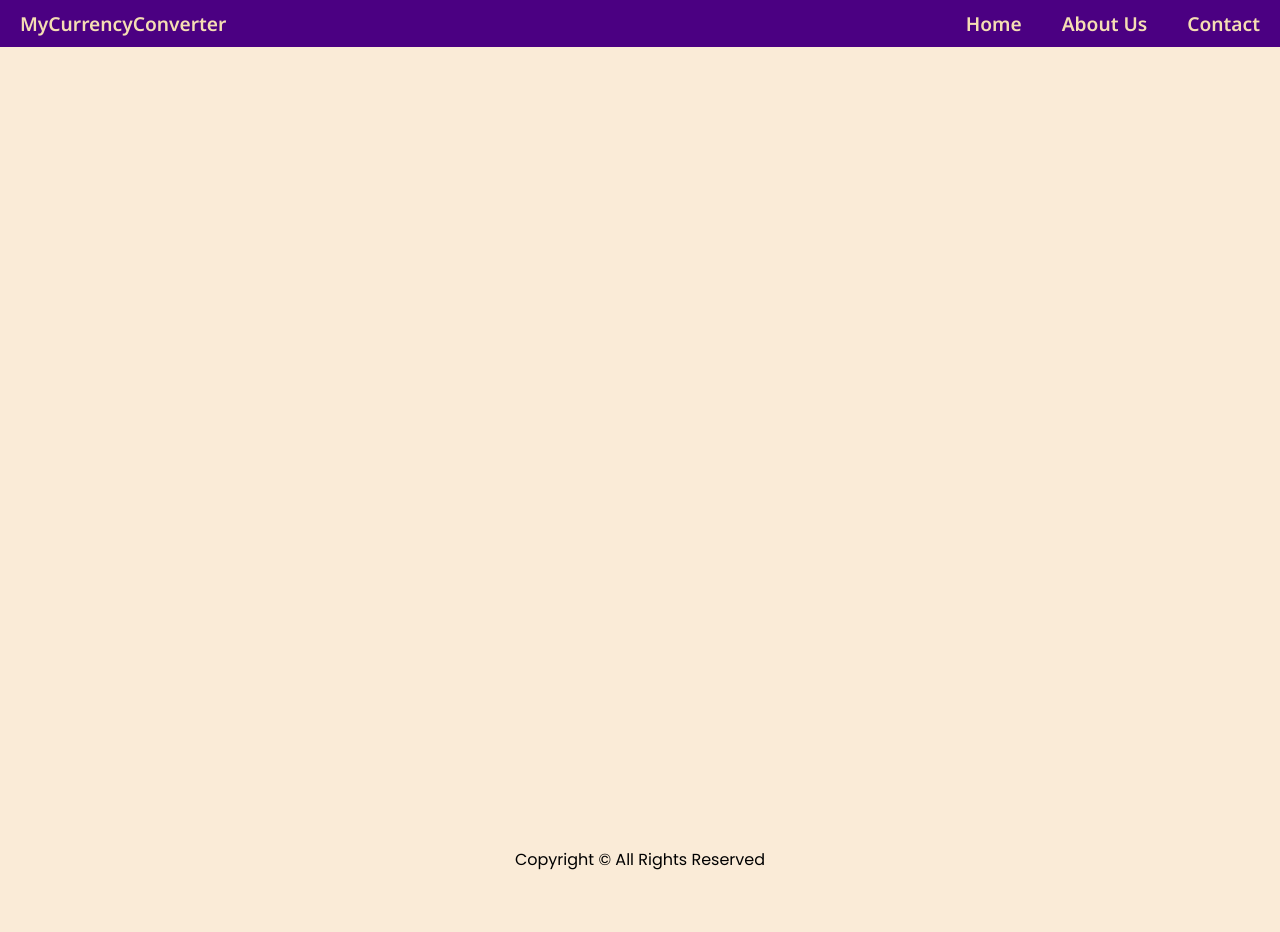
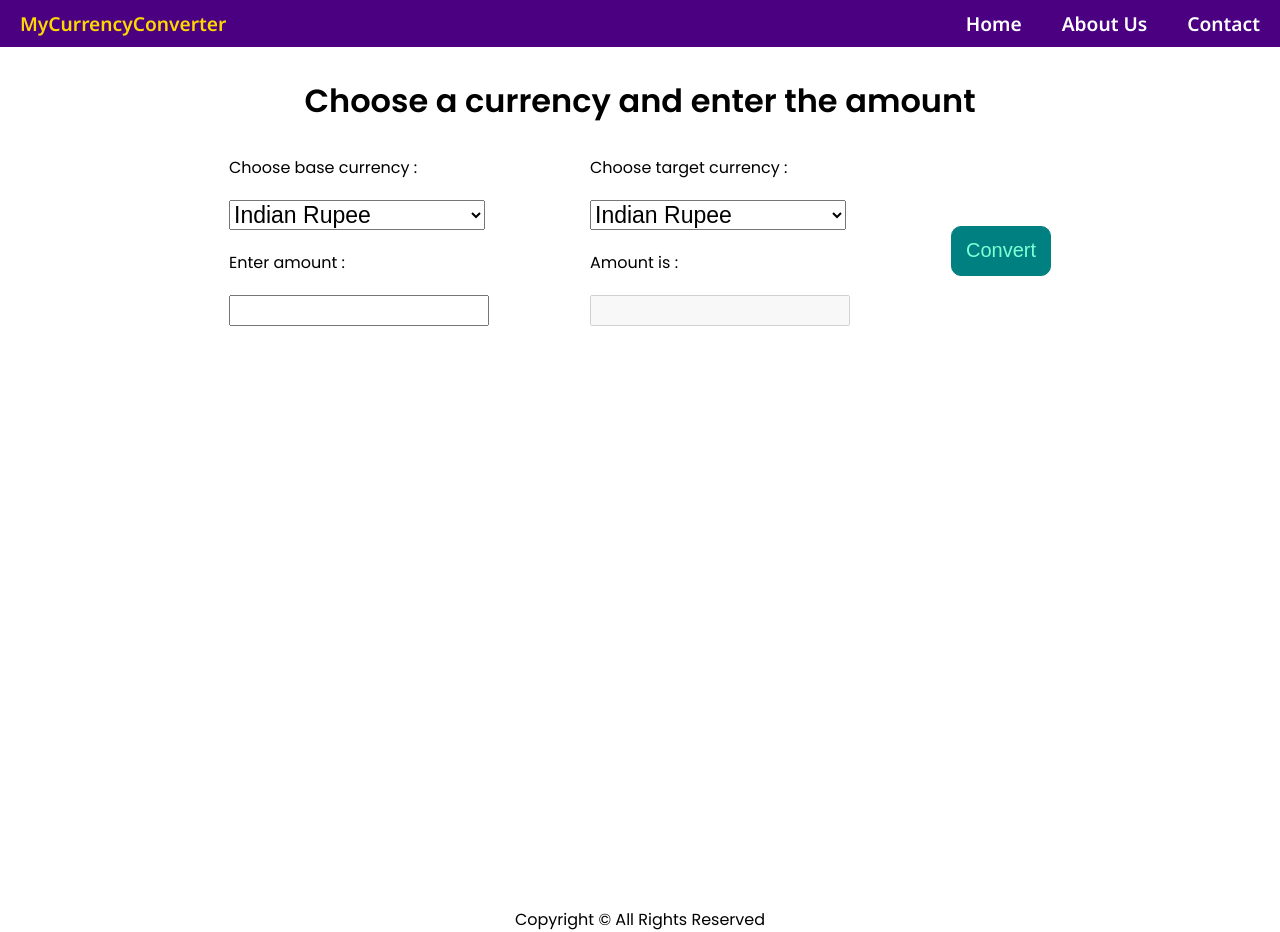
Before and after one commit to bishalpal/MiniProject-CurrencyConverter, a plain HTML site: page index.html in a window 1280 px wide. Before the commit the page ends 872 px from the top, so only its background shows below. Drawn offline with Linux system fonts and the light colour scheme.

Commit message:
add content and styles to body

```diff
--- a/index.html
+++ b/index.html
@@ -1,25 +1,55 @@
 <!DOCTYPE html>
 <html lang="en">
+
 <head>
     <meta charset="UTF-8">
     <meta name="viewport" content="width=device-width, initial-scale=1.0">
     <title>Currency Converter</title>
     <link rel="stylesheet" href="style.css">
 </head>
+
 <body>
     <nav>
         <div class="logo">
             MyCurrencyConverter
         </div>
         <ul>
-            <li>Home</li>
-            <li>About Us</li>
-            <li>Contact</li>
+            <li><a href="#">Home</a></li>
+            <li><a href="/about.html">About Us</a></li>
+            <li><a href="/contact.html">Contact</a></li>
         </ul>
     </nav>
 
     <div class="container">
+        <h1>Choose a currency and enter the amount</h1>
+        <form action="/action.php" method="get">
+            <!-- base currency  -->
+            <div class="cols">
+                <label for="currency">Choose base currency : </label>
+                <select name="currency">
+                    <option value="INR">Indian Rupee</option>
+                    <option value="USD">US Dollar</option>
+                    <option value="EUR">Euro</option>
+                </select>
+                <label for="amount">Enter amount : </label>
+                <input type="number" name="amount" id="" min="0">
+            </div>
 
+            <!-- target currency -->
+            <div class="cols">
+                <label for="currency">Choose target currency : </label>
+                <select name="currency">
+                    <option value="INR">Indian Rupee</option>
+                    <option value="USD">US Dollar</option>
+                    <option value="EUR">Euro</option>
+                </select>
+                <label for="result">Amount is : </label>
+                <input type="number" name="result" id="" min="0" disabled>
+            </div>
+
+            <button type="submit">Convert</button>
+
+        </form>
     </div>
 
     <footer>
@@ -28,4 +58,5 @@
 
     <script src="myscript.js"></script>
 </body>
+
 </html>
--- a/myscript.js
+++ b/myscript.js
@@ -1 +1,3 @@
 console.log("Script running okay!");
+
+const url = "https://api.currencyapi.com/v3/latest?apikey=cur_live_sGXjfx1tGzZRGVtZ8bZM3c4rdeelCGgZGYjWYIY1";
--- a/style.css
+++ b/style.css
@@ -4,11 +4,6 @@
     margin: 0;
     padding: 0;
 }
-
-body {
-    background-color: antiquewhite;
-}
-
 
 nav {
     padding: 10px 0;
@@ -18,21 +13,80 @@ nav {
     justify-content: space-between;
     font-size: larger;
     background-color: indigo;
-    color: wheat;
+    color: gold;
 }
-
 
 nav ul {
     display: flex;
 }
+
 nav ul li {
     list-style: none;
     margin: 0 20px;
 }
+
+nav li a {
+    color: white;
+    text-decoration: none;
+    transition: all;
+    transition-duration: 500ms;
+}
+
+nav li a:hover {
+    color: burlywood;
+}
+
+
 .container {
     min-height: 100vh;
     font-family: 'Poppins', sans-serif;
+    max-width: 80vw;
+    margin: auto;
+    padding: 30px;
 }
+
+
+.container form {
+    display: flex;
+    flex-direction: row;
+    justify-content: space-evenly;
+    align-items: center;
+}
+
+.container h1 {
+    text-align: center;
+    margin-bottom: 30px;
+}
+
+.container form input[type="number"], select {
+    font-size: 23px;
+    margin: 20px 0;
+    width: 20vw;
+}
+
+button {
+    display: block;
+    background-color: teal;
+    color: aquamarine;
+    border-radius: 10px;
+    width: 100px;
+    height: 50px;
+    font-size: 20px;
+    padding: 10px 10px;
+    border: 1px solid teal;
+    transition: all;
+    transition-duration: 500ms;
+}
+
+button:hover {
+    background-color: rgb(28, 61, 61);
+}
+
+.cols {
+    display: flex;
+    flex-direction: column;
+}
+
 
 footer {
     text-align: center;
```
